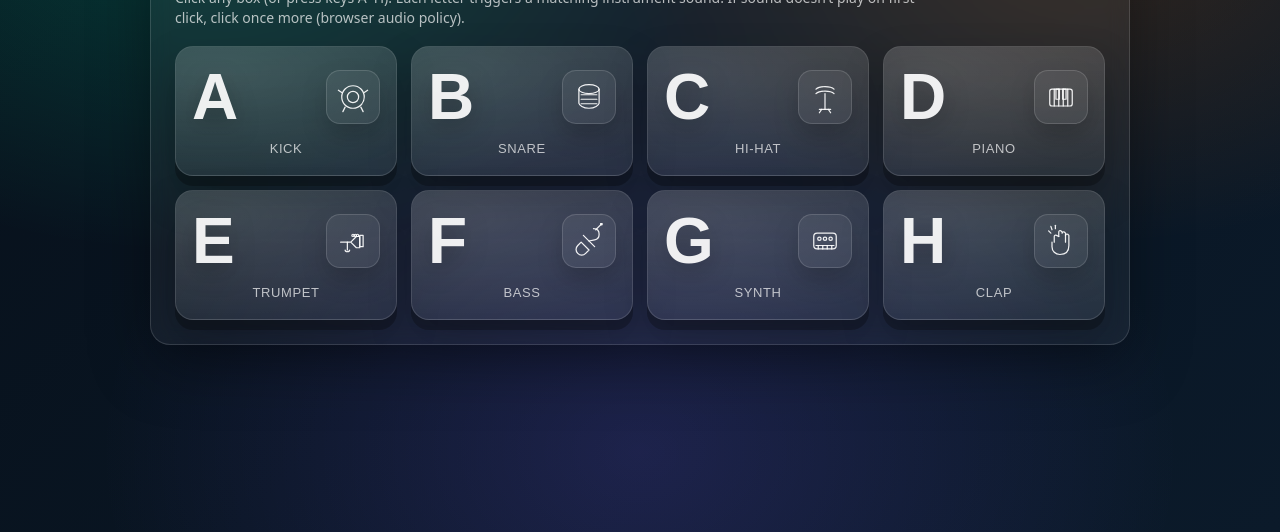
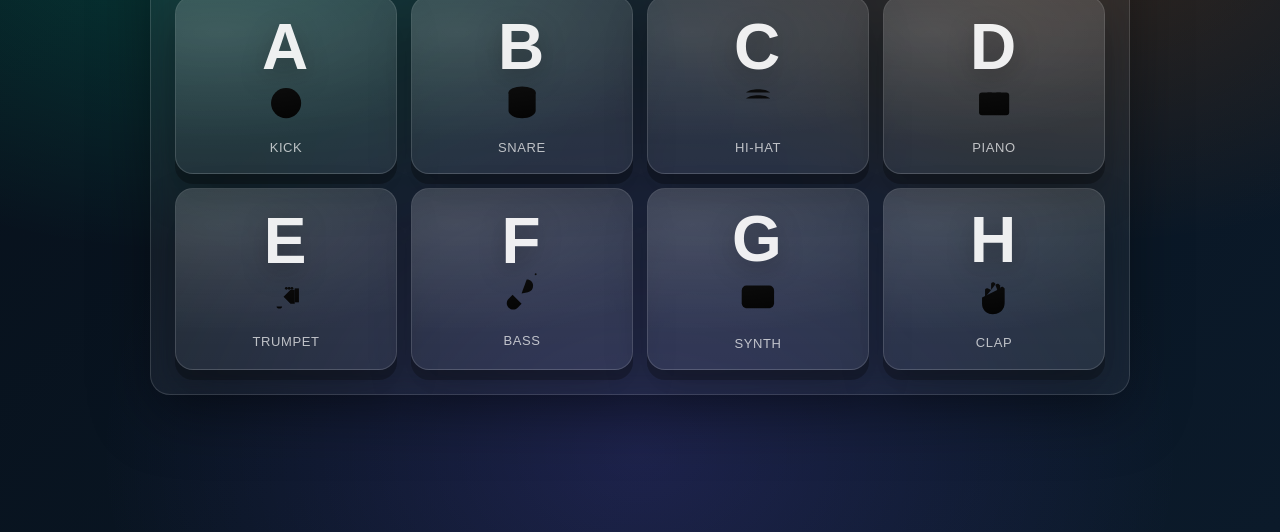
Before and after one commit to remotestephen11/Instrument-Pad, a plain HTML site: page index.html in a window 1280 px wide. Shown: the part 268-800 px from the top of the page. Drawn offline with Linux system fonts and the light colour scheme.

Commit message:
Update styles.css

```diff
--- a/styles.css
+++ b/styles.css
@@ -139,39 +139,3 @@ h1 {
   opacity: 0.85;
   pointer-events: none;
 }
-
-/* Layout inside each pad: letter + icon on top */
-.top {
-  width: 100%;
-  display: flex;
-  align-items: center;
-  justify-content: space-between;
-  gap: 12px;
-}
-
-/* SVG icon styling (looks like an image) */
-.icon {
-  width: 54px;
-  height: 54px;
-  display: grid;
-  place-items: center;
-  border-radius: 14px;
-  border: 1px solid rgba(255,255,255,0.14);
-  background: rgba(255,255,255,0.06);
-  box-shadow: 0 12px 24px rgba(0,0,0,0.22);
-}
-
-.icon svg {
-  width: 36px;
-  height: 36px;
-  fill: none;
-  stroke: rgba(255,255,255,0.92);
-  stroke-width: 2.2;
-  stroke-linecap: round;
-  stroke-linejoin: round;
-}
-
-/* Make letter align nicely with the icon */
-.letter {
-  margin: 0;
-}
```
